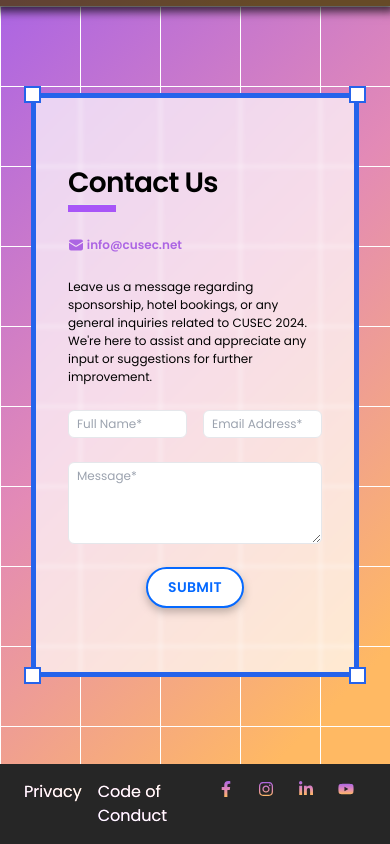
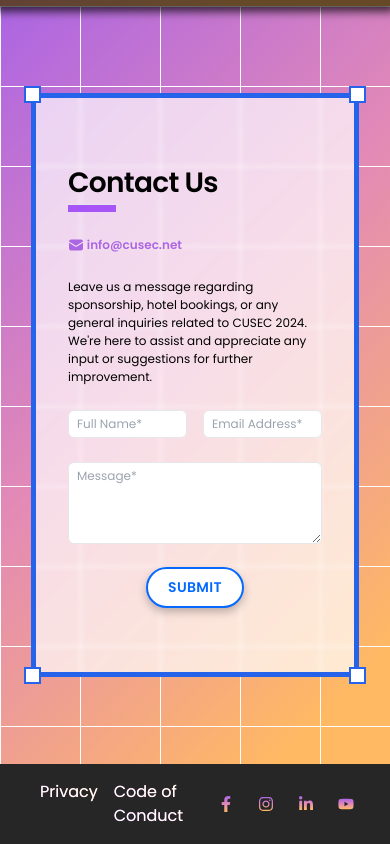
Before and after one commit to cusec/2024, a Next.js app: page / in a window 390 px wide. Shown: the part 4870-5714 px from the top of the page. Built offline with nearby package versions, Linux system fonts and the light colour scheme.

Commit message:
feat: Add footer logo and improve responsiveness

```diff
--- a/src/components/Footer.tsx
+++ b/src/components/Footer.tsx
@@ -1,4 +1,4 @@
-import { useFadeBackground } from "@/app/layout";
+import primary_logo_white from "@/assets/primary_logo_white.svg";
 import {
   FaFacebookF,
   FaInstagram,
@@ -6,31 +6,44 @@ import {
   FaYoutube,
 } from "react-icons/fa";
 import Link from "next/link";
+import Image from "next/image";
 
 export default function Footer() {
-  const fadeBackground = useFadeBackground();
   return (
     <footer
       className={`transition-opacity ease-in-out duration-[1500ms] bg-black/[.85] w-full flex justify-center
       `}
     >
-      <div className="flex items-baseline px-6 lg:mx-24 py-4">
+      <div className="lg:max-w-screen-2xl flex justify-center lg:justify-between items-center px-6 lg:mx-24 py-4 w-full">
 
-        <div className="flex space-x-4">
+        {/* TODO: Fix logo shape missing corners*/}
+        <Link href={"/"}>
+          <Image
+            className="hidden lg:block hover:scale-110 transition-all ease-in-out duration-1000"
+            src={primary_logo_white}
+            alt="CUSEC Logo Primary White"
+            width={140}
+            height={50}
+          />
+        </Link>
+
+        <section className="flex">
           <Link
             href="/privacy"
-            className="text-white bg-clip-text hover:text-transparent bg-gradient-to-tr from-royalPurple via-roseQuartz to-goldenApricot transition-all ease-in-out duration-500 hover:scale-110 md:hover:scale-125 md:text-lg md:px-3"
+            className="text-white bg-clip-text hover:text-transparent bg-gradient-to-tr from-royalPurple via-roseQuartz to-goldenApricot transition-all ease-in-out duration-500 hover:scale-110 md:hover:scale-125 mx-4 md:text-lg md:px-3"
           >
             Privacy
           </Link>
           <Link
             href="/code-of-conduct"
-            className="text-white bg-clip-text hover:text-transparent bg-gradient-to-tr from-royalPurple via-roseQuartz to-goldenApricot transition-all ease-in-out duration-500 hover:scale-110 md:hover:scale-125 md:text-lg md:px-3"
+            className="text-white bg-clip-text hover:text-transparent bg-gradient-to-tr from-royalPurple via-roseQuartz to-goldenApricot transition-all ease-in-out duration-500 hover:scale-110 md:hover:scale-110 md:text-lg md:px-3 lg:whitespace-nowrap"
           >
             Code of Conduct
           </Link>
-        </div>
+        </section>
 
+        {/* Social Media Icons */}
+        <section className="flex max-[330px]:flex-wrap items-center md:text-xl max-[330px]:ml-2">
           {/* The following workaround with the svg had to be used because the react-icons package currently does not support a background gradient for its SVGs using the tailwind approach which is used in the NavLink components. */}
           <svg width="0" height="0">
             <linearGradient
@@ -46,9 +59,6 @@ export default function Footer() {
             </linearGradient>
           </svg>
 
-        <section className="flex max-[370px]:flex-wrap items-center md:text-xl">
-
-          <div className="flex">
           <Link
             href={"https://www.facebook.com/cusecofficial/"}
             target="_blank"
@@ -63,9 +73,7 @@ export default function Footer() {
           >
             <FaInstagram style={{ fill: "url(#footer-icons-gradient)" }} />
           </Link>
-          </div>
 
-          <div className="flex">
           <Link
             href={"https://www.linkedin.com/company/cusec/mycompany/"}
             target="_blank"
@@ -80,7 +88,6 @@ export default function Footer() {
           >
             <FaYoutube style={{ fill: "url(#footer-icons-gradient)" }} />
           </Link>
-          </div>
         </section>
       </div>
     </footer>
```
Lines whose indentation alone changed are shown as unchanged.
